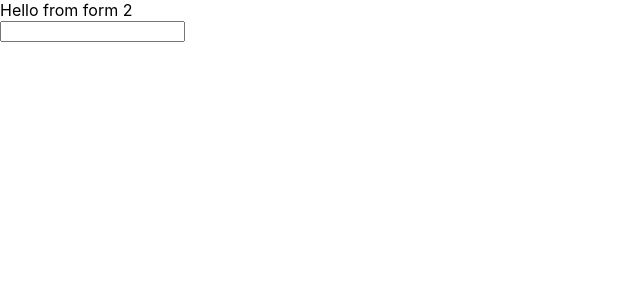
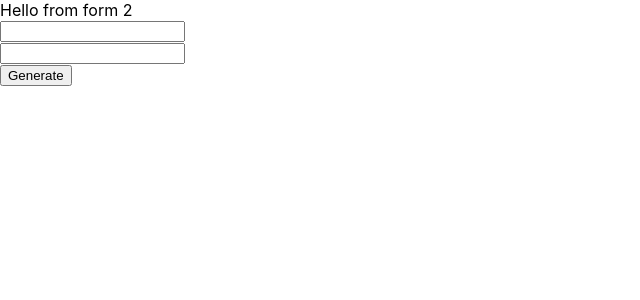
Before and after one commit to gazzturner/PercentageCalculator, a React (Create React App) app: page / in a window 1280 px wide. Shown: the top 300 px of the page, without its empty margins (0-640 px from the left). Built offline with nearby package versions, Linux system fonts and the light colour scheme.

Commit message:
added extra variables for percentage taken and added to form

```diff
--- a/src/Components/InputForm.js
+++ b/src/Components/InputForm.js
@@ -9,18 +9,30 @@ constructor(props) {
       percentageTaken: null,
       additionalPayments: []
     };
+    let amountForClient = null;
   }
 
-  onChange = (event) => {
+  setTotal = (event) => {
     this.setState({ total: event.target.value });
+  }
+
+  setPercentage = (event) => {
+    this.setState({ percentageTaken: event.target.value });
+  }
+
+  generatePercentage = () => {
+    var amountTaken = (this.state.total/100) * this.state.percentageTaken;
+    amountForClient = this.state.total - amountTaken
   }
 
   render(){
         return(
             <>
                 <div>Hello from form 2</div>
-                <input value={this.state.total} onChange={this.onChange}></input>
-                {this.state.total}
+                <input value={this.state.total} onChange={this.setTotal}></input><br/>
+                <input value={this.state.percentageTaken} onChange={this.setPercentage}></input><br/>
+                <button onClick={this.generatePercentage}>Generate</button><br />
+                {this.amountForClient}
             </>
         );
     };
```
